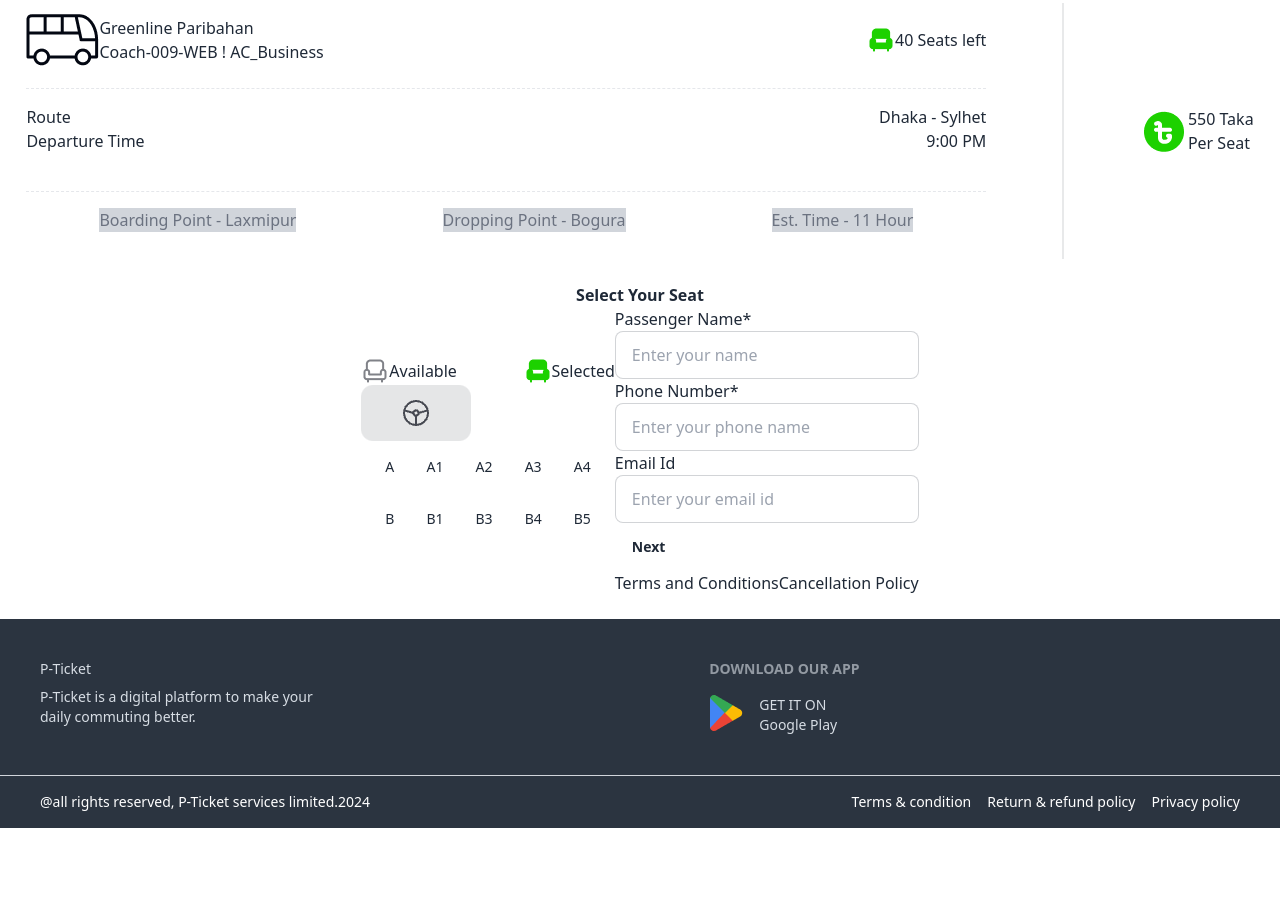
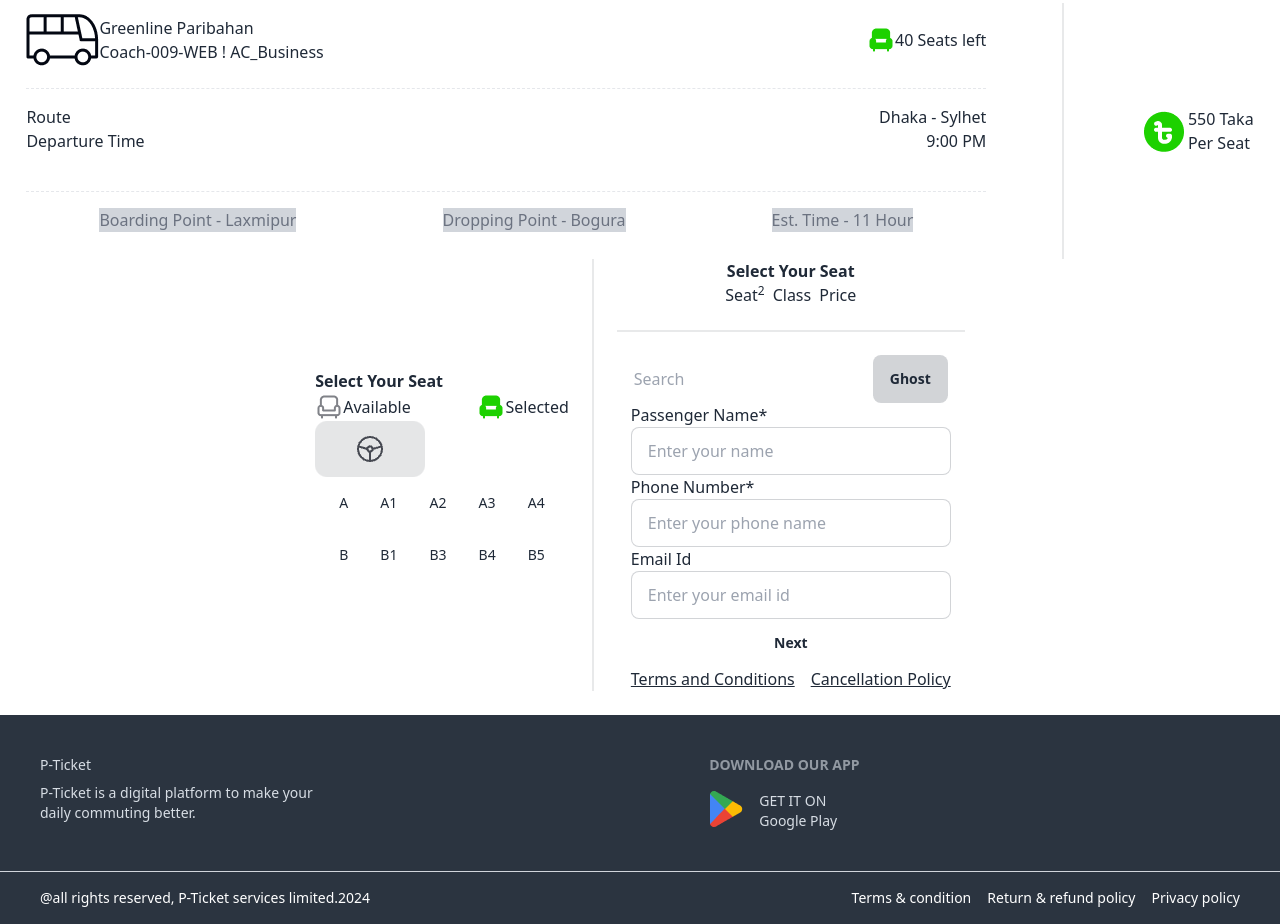
Before and after one commit to nusratjahanlima/bus-ticket-js-dom, a plain HTML site: page index.html in a window 1280 px wide. Shown: the part 1129-2053 px from the top of the page. Before the commit the page ends 1957 px from the top, so only its background shows below. Drawn offline with nearby package versions, Linux system fonts and the light colour scheme.

Commit message:
seat select section updated

```diff
--- a/index.html
+++ b/index.html
@@ -45,10 +45,10 @@
 
 
   <main>
+    <section>
       <div class="container mx-auto mt-4 lg:px-24 px-8">
         <div class="banner w-full">
-        <div
-          class="banner-items relative w-full bg-[linear-gradient(180.00deg,rgba(3,7,18,0.5),rgba(3,7,18,0)),url(./images/banner.png)] h-[60vh] bg-center bg-cover flex items-center justify-center rounded-2xl">
+          <div class="banner-items relative w-full bg-[linear-gradient(180.00deg,rgba(3,7,18,0.5),rgba(3,7,18,0)),url(./images/banner.png)] h-[60vh] bg-center bg-cover flex items-center justify-center rounded-2xl">
             <div class="flex flex-col justify-center">
               <h1 class="text-3xl lg:text-7xl text-white font-bold text-center">End-to-End Travel with <br> <span
                   class="text-lime-400">P Paribahan</span></h1>
@@ -60,9 +60,10 @@
         </div>
 
 
-      <div class="grid grid-cols-3 divide-x h-[20vh] mx-auto space-x-4 bg-white shadow-lg rounded-lg -translate-y-12">
 
-        <div class="flex items-center justify-center">
+
+  <div class="grid grid-cols-3 divide-x-8 h-[20vh] w-3/3 mx-auto space-x-4 bg-white shadow-lg  rounded-lg -translate-y-12">
+          <div class="flex items-center justify-center space-x-4">
             <div>
               <img src="./images/people.png" alt="">
             </div>
@@ -71,7 +72,7 @@
               <p>Registered users</p>
             </div>
           </div>
-        <div class="flex items-center justify-center">
+          <div class="flex items-center justify-center space-x-4">
             <div>
               <img src="./images/ticket-cupon.png" alt="">
             </div>
@@ -80,7 +81,7 @@
               <p>Tickets sold</p>
             </div>
           </div>
-        <div class="flex items-center justify-center">
+          <div class="flex items-center justify-center space-x-4">
             <div>
               <img src="./images/stoppage.png" alt="">
             </div>
@@ -89,8 +90,10 @@
               <p>Rental partners</p>
             </div>
           </div>
+
         </div>
       </div>
+    </section>
 
     <section class="container">
       <div class="flex flex-col justify-center">
@@ -155,8 +158,6 @@
             </div>
           </div>
 
-
-
           <div class="flex flex-col justify-between py-4">
             <div class="flex items-center justify-between">
               <p>Route</p>
@@ -169,16 +170,12 @@
             </div>
           </div>
 
-
-
           <div class="text-gray-500  flex items-center justify-around py-4">
             <p class="bg-gray-300">Boarding Point - Laxmipur</p>
             <p class="bg-gray-300">Dropping Point - Bogura</p>
             <p class="bg-gray-300">Est. Time - 11 Hour</p>
           </div>
-
         </div>
-
 
         <div class="divider lg:divider-horizontal"></div>
 
@@ -190,27 +187,28 @@
       </div>
     </section>
 
+    <section>
+      <div class="flex flex-row items-center justify-center">
+        <div class="flex items-center justify-center">
+          <div class="flex flex-col">
+            <div class="text-start font-bold">
+              <h3>Select Your Seat</h3>
+            </div>
 
-    <section class="container my-6">
-      <h3 class="text-center font-bold">Select Your Seat</h3>
-      <div class="flex flex-row items-center justify-center">
-        <div>
             <div class="flex items-center justify-between">
-            <div class="flex items-center justify-between">
+              <div class="flex items-center justify-around">
                 <img src="./images/seat-gray.png" alt="">
                 <p>Available</p>
               </div>
-
-            <div class="flex items-center justify-between">
+              <div class="flex items-center justify-around">
                 <img src="./images/seat-green-filled.png" alt="">
                 <p>Selected</p>
               </div>
             </div>
 
           <div>
-            <img class="flex items-center justify-end" src="./images/seat-list.png" alt="">
+            <img class="flex items-end justify-end" src="./images/seat-list.png" alt="">
           </div>
-
 
           <div>
             <ul class="flex flex-row justify-around menu menu-vertical lg:menu-horizontal">
@@ -229,9 +227,30 @@
             </ul>
           </div>
           </div>
+  </div>
 
+  <div class="divider divider-horizontal"></div>
 
-        <div>
+        <div class="flex flex-col  items-center justify-center">
+        <div class="text-start font-bold">
+          <h3>Select Your Seat</h3>
+        </div>
+
+          <div class="flex items-center justify-between gap-2">
+            <p>Seat<sup>2</sup></p>
+            <p>Class</p>
+            <p>Price</p>
+          </div>
+
+        <div class="divider"></div>
+
+          <div class="flex items-center justify-between">
+            <label class="input flex items-center gap-2">
+              <input type="text" class="grow" placeholder="Search" />
+              <button class="btn btn-active btn-ghost">Ghost</button>
+            </label>
+          </div>
+
           <label class="form-control w-full max-w-xs">
             <p>Passenger Name*</p>
             <input type="text" placeholder="Enter your name" class="input input-bordered w-full max-w-xs" />
@@ -243,19 +262,22 @@
             <input type="text" placeholder="Enter your email id" class="input input-bordered w-full max-w-xs" />
           </label>
 
+        <div>
           <button class="btn btn-ghost">Next</button>
+        </div>
 
-          <div class="flex items-center justify-between">
-            <p>Terms and Conditions</p>
-            <p>Cancellation Policy</p>
+          <div class="flex items-center justify-between gap-x-4">
+            <p class="underline">Terms and Conditions</p>
+            <p class="underline">Cancellation Policy</p>
           </div>
         </div>
       </div>
     </section>
   </main>
 
+
+
   <footer class="footer p-10 bg-neutral text-neutral-content mt-6">
-
     <aside>
       <p>P-Ticket</p>
       <p>P-Ticket is a digital platform to make your <br> daily commuting better.</p>
@@ -287,5 +309,4 @@
   <script src="/script.js"></script>
 
 </body>
-
 </html>
```
Lines whose indentation alone changed are shown as unchanged.
